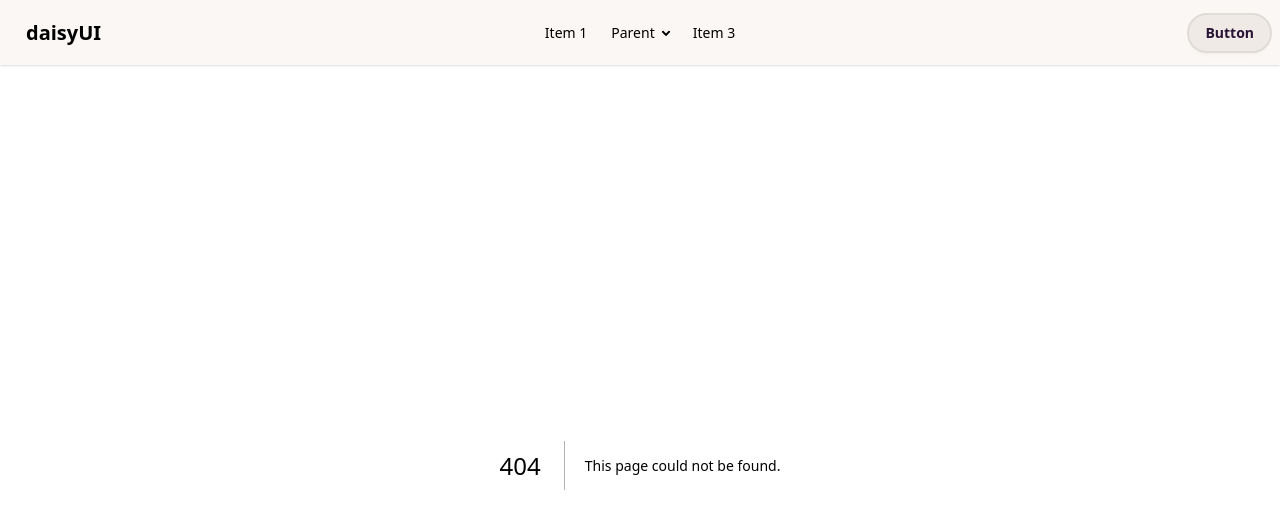
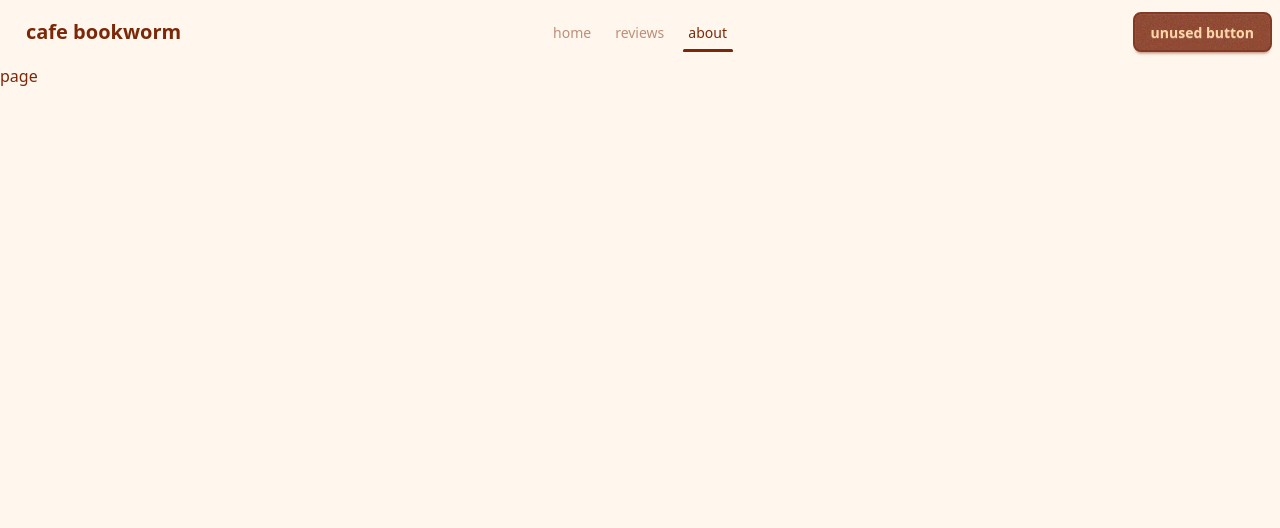
Before and after one commit to yangela1/cafe-bookworm, a Next.js app: page /about in a window 1280 px wide. Before the commit this address had no page. Shown: the top 528 px of the page. Built offline with nearby package versions, Linux system fonts and the light colour scheme.

Commit message:
style navbar

```diff
--- /dev/null
+++ b/app/about/page.tsx
@@ -0,0 +1,9 @@
+import React from 'react'
+
+const page = () => {
+  return (
+    <div>page</div>
+  )
+}
+
+export default page
--- a/app/globals.css
+++ b/app/globals.css
@@ -1,4 +1,11 @@
 @import "tailwindcss";
 @plugin "daisyui"{
-  themes: caramellatte, coffee --prefersdark, cupcake --default;
+  themes: caramellatte --default, coffee --prefersdark, cupcake;
+
+};
+@plugin "daisyui/theme"{
+  name: "caramellatte";
+  default: true;
+  --color-neutral: oklch(55% 0.135 66.442);
+  --color-neutral-content: oklch(98% 0.016 73.684);
 }
--- /dev/null
+++ b/app/reviews/page.tsx
@@ -0,0 +1,9 @@
+import React from 'react'
+
+const page = () => {
+  return (
+    <div>page</div>
+  )
+}
+
+export default page
--- a/components/Navbar.tsx
+++ b/components/Navbar.tsx
@@ -1,48 +1,59 @@
 "use client"
+import Link from 'next/link';
 import React from 'react'
+import { navItems, logoName } from '@/data/navItems';
+import { usePathname } from 'next/navigation';
 
 const Navbar = () => {
+    const pathname = usePathname();
+
+    const mobileMenu = <ul
+        tabIndex={0}
+        className="menu menu-sm dropdown-content bg-base-100 rounded-box z-1 mt-3 w-52 p-2 shadow"
+    >
+        {navItems.map(({ label, href }) => {
+            const isActive = pathname === href;
+            return (
+                <li key={href} className={isActive ? 'underline decoration-solid underline-offset-4 rounded-sm' : ""}>
+                    <Link href={href}>{label}</Link>
+                </li>
+            );
+        })}
+    </ul>;
+
+    const menu = <div role="tablist" className="tabs tabs-border">
+        {navItems.map(({ label, href }) => {
+            const isActive = pathname === href;
+            return (
+                <Link role="tab" key={href} href={href} className={`tab transition-all duration-300 ease-in ${isActive ? "tab-active" : ""}`}>
+                    {label}
+                </Link>
+            );
+        })}
+    </div>;
+
     return (
         <>
-            <div className="navbar bg-base-100 shadow-sm">
+            <div className="navbar bg-base-100 ">
                 <div className="navbar-start">
+                    {/*mobile drop down*/}
                     <div className="dropdown">
                         <div tabIndex={0} role="button" className="btn btn-ghost lg:hidden">
                             <svg xmlns="http://www.w3.org/2000/svg" className="h-5 w-5" fill="none" viewBox="0 0 24 24" stroke="currentColor"> <path strokeLinecap="round" strokeLinejoin="round" strokeWidth="2" d="M4 6h16M4 12h8m-8 6h16" /> </svg>
                         </div>
-                        <ul
-                            tabIndex={0}
-                            className="menu menu-sm dropdown-content bg-base-100 rounded-box z-1 mt-3 w-52 p-2 shadow">
-                            <li><a>Item 1</a></li>
-                            <li>
-                                <a>Parent</a>
-                                <ul className="p-2">
-                                    <li><a>Submenu 1</a></li>
-                                    <li><a>Submenu 2</a></li>
-                                </ul>
-                            </li>
-                            <li><a>Item 3</a></li>
-                        </ul>
+                        {mobileMenu}
                     </div>
-                    <a className="btn btn-ghost text-xl">daisyUI</a>
+
+                    {/*logoname*/}
+                    <Link href={logoName.href} className="btn btn-ghost text-xl ">{logoName.label}</Link>
                 </div>
+
+                {/*large nav*/}
                 <div className="navbar-center hidden lg:flex">
-                    <ul className="menu menu-horizontal px-1">
-                        <li><a>Item 1</a></li>
-                        <li>
-                            <details>
-                                <summary>Parent</summary>
-                                <ul className="p-2">
-                                    <li><a>Submenu 1</a></li>
-                                    <li><a>Submenu 2</a></li>
-                                </ul>
-                            </details>
-                        </li>
-                        <li><a>Item 3</a></li>
-                    </ul>
+                    {menu}
                 </div>
                 <div className="navbar-end">
-                    <a className="btn">Button</a>
+                    <a className="btn btn-accent">unused button</a>
                 </div>
             </div>
         </>
--- /dev/null
+++ b/data/navItems.ts
@@ -0,0 +1,6 @@
+export const navItems = [
+    {label:"home", href: "/"},
+    {label:"reviews", href: "/reviews"},
+    {label:"about", href:"/about"}
+]
+export const logoName = {label:"cafe bookworm", href: "/"}
```
